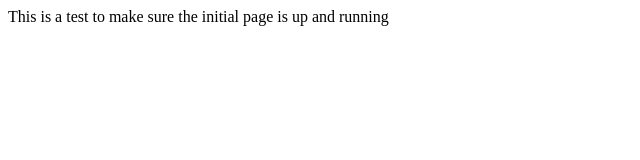
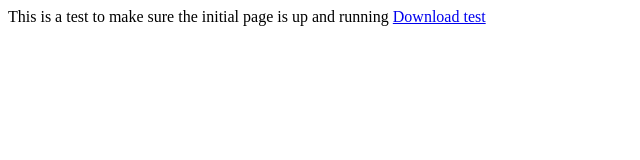
Before and after one commit to PepperSoftware98/PepperSoftware98.github.io, a plain HTML site: page index.html in a window 1280 px wide. Shown: the whole page, without its empty margins (0-640 px from the left). Drawn offline with Linux system fonts and the light colour scheme.

Commit message:
Testing the download of files

```diff
--- a/index.html
+++ b/index.html
@@ -5,6 +5,6 @@
     <link rel="stylesheet" href="mainstyle.css">
   </head>
   <body>
-    This is a test to make sure the initial page is up and running
+    This is a test to make sure the initial page is up and running <a href="index.html" download>Download test</a>
   </body>
 </html>
```
